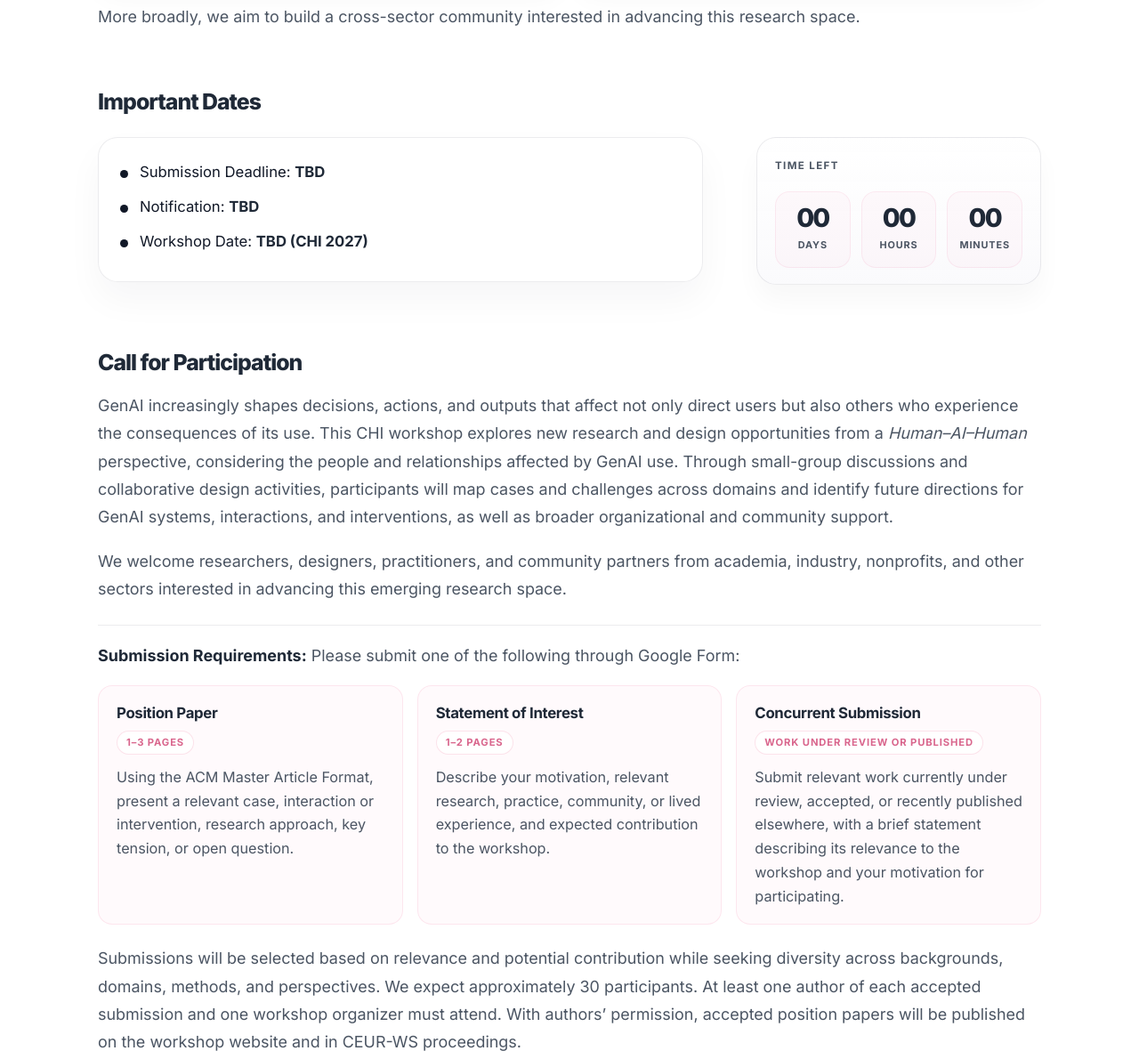
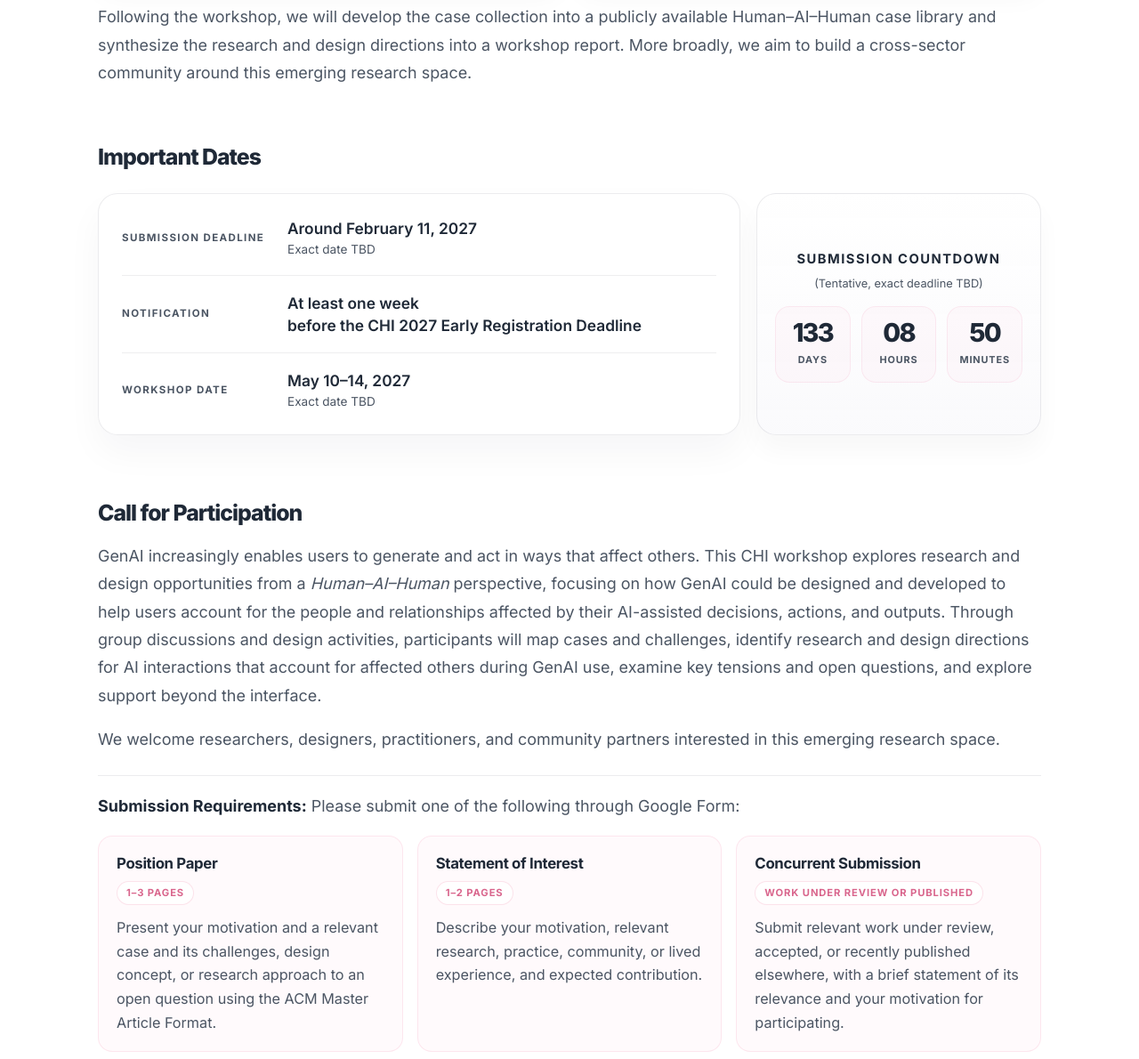
Before and after one commit to chi27-human-ai-human/chi27-human-ai-human.github.io, a plain HTML site: page index.html in a window 1280 px wide. Shown: the part 1233-2423 px from the top of the page at 89% size. Drawn offline with Linux system fonts and the light colour scheme.

Commit message:
Update CFP, About, and activities text; redesign Important Dates with live submission countdown
Co-Authored-By: Claude Opus 5.5 <noreply@anthropic.com>

```diff
--- a/index.html
+++ b/index.html
@@ -88,7 +88,7 @@
               </p>
             </blockquote>
             <p>
-              Addressing this question opens a broader research and design space spanning AI interactions and
+              Addressing this question opens a broader research and design space spanning GenAI interactions and
               interventions, affected others’ participation, and support beyond the interface.
             </p>
           </div>
@@ -112,14 +112,12 @@
                 <span class="outcome-number">02</span>
                 <h4>Future Research &amp; Design Directions</h4>
                 <p>
-                  Directions for GenAI systems, interactions, and interventions that help users account for affected
-                  others and enable affected others to shape or contest GenAI use, as well as broader organizational and
-                  community support when these challenges cannot reasonably be addressed by direct users alone.
+                  Directions for GenAI systems, interactions, and interventions that help users account for affected others and enable affected others to shape or contest GenAI use, as well as broader support when these challenges cannot reasonably be addressed through the interface or by direct users alone.
                 </p>
               </article>
             </div>
             <p>
-              More broadly, we aim to build a cross-sector community interested in advancing this research space.
+              Following the workshop, we will develop the case collection into a publicly available Human–AI–Human case library and synthesize the research and design directions into a workshop report. More broadly, we aim to build a cross-sector community around this emerging research space.
             </p>
           </div>
         </section>
@@ -129,14 +127,33 @@
           <div class="dates-layout">
             <div class="info-card-panel">
               <ul class="date-list">
-                <li><span class="dot"></span> Submission Deadline: <strong>TBD</strong></li>
-                <li><span class="dot"></span> Notification: <strong>TBD</strong></li>
-                <li><span class="dot"></span> Workshop Date: <strong>TBD (CHI 2027)</strong></li>
+                <li>
+                  <span class="date-label">Submission Deadline</span>
+                  <span class="date-value">
+                    Around February 11, 2027
+                    <span class="date-note">Exact date TBD</span>
+                  </span>
+                </li>
+                <li>
+                  <span class="date-label">Notification</span>
+                  <span class="date-value">
+                    At least one week<br class="date-break" />
+                    before the CHI 2027 Early Registration Deadline
+                  </span>
+                </li>
+                <li>
+                  <span class="date-label">Workshop Date</span>
+                  <span class="date-value">
+                    May 10–14, 2027
+                    <span class="date-note">Exact date TBD</span>
+                  </span>
+                </li>
               </ul>
             </div>
 
             <aside class="countdown-panel" aria-live="polite">
-              <div class="countdown-label">Time left</div>
+              <div class="countdown-label">Submission Countdown</div>
+              <p class="countdown-note">(Tentative, exact deadline TBD)</p>
               <div class="countdown-grid">
                 <div class="time-box">
                   <span id="countdown-days">00</span>
@@ -160,16 +177,16 @@
 
           <div class="cfp-block">
             <p>
-              GenAI increasingly shapes decisions, actions, and outputs that affect not only direct users but also others
-              who experience the consequences of its use. This CHI workshop explores new research and design opportunities
-              from a <em>Human–AI–Human</em> perspective, considering the people and relationships affected by GenAI use.
-              Through small-group discussions and collaborative design activities, participants will map cases and
-              challenges across domains and identify future directions for GenAI systems, interactions, and interventions,
-              as well as broader organizational and community support.
+              GenAI increasingly enables users to generate and act in ways that affect others. This CHI workshop explores
+              research and design opportunities from a <em>Human–AI–Human</em> perspective, focusing on how GenAI could be
+              designed and developed to help users account for the people and relationships affected by their AI-assisted
+              decisions, actions, and outputs. Through group discussions and design activities, participants will map
+              cases and challenges, identify research and design directions for AI interactions that account for affected
+              others during GenAI use, examine key tensions and open questions, and explore support beyond the interface.
             </p>
             <p class="cfp-intro">
-              We welcome researchers, designers, practitioners, and community partners from academia, industry,
-              nonprofits, and other sectors interested in advancing this emerging research space.
+              We welcome researchers, designers, practitioners, and community partners interested in this emerging
+              research space.
             </p>
           </div>
 
@@ -182,8 +199,8 @@
                 <h4>Position Paper</h4>
                 <span class="submission-length">1–3 pages</span>
                 <p>
-                  Using the ACM Master Article Format, present a relevant case, interaction or intervention, research
-                  approach, key tension, or open question.
+                  Present your motivation and a relevant case and its challenges, design concept, or research approach to an
+                  open question using the ACM Master Article Format.
                 </p>
               </article>
               <article class="submission-card">
@@ -191,23 +208,20 @@
                 <span class="submission-length">1–2 pages</span>
                 <p>
                   Describe your motivation, relevant research, practice, community, or lived experience, and expected
-                  contribution to the workshop.
+                  contribution.
                 </p>
               </article>
               <article class="submission-card">
                 <h4>Concurrent Submission</h4>
                 <span class="submission-length">Work under review or published</span>
                 <p>
-                  Submit relevant work currently under review, accepted, or recently published elsewhere, with a brief
-                  statement describing its relevance to the workshop and your motivation for participating.
+                  Submit relevant work under review, accepted, or recently published elsewhere, with a brief statement of its
+                  relevance and your motivation for participating.
                 </p>
               </article>
             </div>
             <p class="final-copy">
-              Submissions will be selected based on relevance and potential contribution while seeking diversity across
-              backgrounds, domains, methods, and perspectives. We expect approximately 30 participants. At least one
-              author of each accepted submission and one workshop organizer must attend. With authors’ permission,
-              accepted position papers will be published on the workshop website and in CEUR-WS proceedings.
+              Submissions will be selected based on relevance and potential contribution while seeking diversity in backgrounds, domains, methods, and perspectives. We expect approximately 30 participants. At least one author of each accepted submission must attend the workshop. At least two workshop organizers will be present to facilitate the workshop. The workshop will also be open to CHI attendees, subject to capacity. With authors' permission, accepted position papers will be published on the workshop website and archived through CEUR-WS or arXiv.
             </p>
             <div class="form-button-row">
               <a class="form-button" href="https://forms.gle/64aDKgznTtzQQNy68" target="_blank" rel="noreferrer">
@@ -229,7 +243,7 @@
                 <span class="timeline-line"></span>
               </div>
               <div class="timeline-content">
-                <h4>Session 1 <span class="time-sep">|</span> 75 min</h4>
+                <h4>Session 1 <span class="time-sep">|</span> 80 min</h4>
               </div>
             </div>
 
@@ -253,12 +267,13 @@
                 <span class="timeline-dot"></span>
               </div>
               <div class="timeline-content">
-                <h3>Activity 1: Mapping the Problem Space <span class="time-sep">|</span> 45 min</h3>
+                <h3>Activity 1: Mapping the Problem Space <span class="time-sep">|</span> 50 min</h3>
                 <p>
-                  In small groups, participants will map cases where GenAI use affects others, identifying direct users,
-                  affected others, their relationships, and key impacts and challenges. Groups will also surface empirical
-                  questions and compare cases to identify recurring and context-specific challenges. The activity will
-                  conclude with a brief lightning share of key insights.
+                  In small groups, participants will examine cases where GenAI use affects others, mapping the direct user,
+                  affected others, their relationships, and the AI-assisted decisions, actions, or outputs involved. Groups
+                  will identify key impacts and challenges, surface empirical questions and methods, and compare cases to
+                  identify recurring and context-specific challenges. The activity will conclude with a brief lightning
+                  share.
                 </p>
               </div>
             </div>
@@ -291,12 +306,14 @@
                 <span class="timeline-dot"></span>
               </div>
               <div class="timeline-content">
-                <h3>Activity 2: Exploring Interaction &amp; Research Opportunities <span class="time-sep">|</span> 40 min</h3>
+                <h3>Activity 2: Exploring Interaction Concepts and Their Implications <span class="time-sep">|</span> 40 min</h3>
                 <p>
-                  Building on their case maps, groups will explore AI interactions and interventions that help direct users
-                  account for affected others, enable affected others to shape or contest GenAI use, or mediate among
-                  multiple parties. Groups will sketch concepts, consider how they could be evaluated, and identify key
-                  tensions and open questions, followed by a brief lightning share.
+                  Building on the cases and questions identified in Activity 1, each group will select a prompt and explore
+                  AI interactions and interventions that help direct users account for affected others, enable affected
+                  others to shape or contest GenAI use, or mediate among multiple parties. Groups will sketch an interaction
+                  concept, consider the tensions and tradeoffs it may raise for direct users, affected others, and their
+                  relationships, and discuss how its effects could be studied and evaluated. The activity will conclude with
+                  a brief lightning share.
                 </p>
               </div>
             </div>
@@ -309,10 +326,10 @@
               <div class="timeline-content">
                 <h3>Activity 3: Looking Beyond the Interface <span class="time-sep">|</span> 40 min</h3>
                 <p>
-                  Groups will explore what is needed when these challenges cannot reasonably be addressed through
-                  interaction design or by direct users alone. They will consider organizational and community support, as
-                  well as how affected others’ perspectives could inform AI system and model development and evaluation. The
-                  activity will conclude with a brief lightning share of key directions.
+                  Groups will examine where interaction-level approaches may be insufficient for accounting for affected
+                  others and their relationships, and explore broader forms of support beyond individual users and
+                  interaction design. These may include organizational and community support, as well as AI system and model
+                  development. The activity will conclude with a brief lightning share of key directions.
                 </p>
               </div>
             </div>
@@ -324,8 +341,8 @@
               <div class="timeline-content">
                 <h3>Closing <span class="time-sep">|</span> 10 min</h3>
                 <p>
-                  We will synthesize insights across the activities, discuss next steps for sharing workshop outcomes, and
-                  identify opportunities for continued collaboration.
+                  We will revisit insights across the three activities, discuss next steps for documenting and sharing
+                  workshop outcomes, and identify opportunities for continued collaboration.
                 </p>
               </div>
             </div>
@@ -456,13 +473,20 @@
         minutes: document.getElementById('countdown-minutes')
       };
 
+      // Submission deadline: February 11, 2027, 23:59:59 AoE (UTC-12) = February 12, 2027, 11:59:59 UTC
+      const deadline = Date.UTC(2027, 1, 12, 11, 59, 59);
+      const pad = (n) => String(n).padStart(2, '0');
+
       function updateCountdown() {
-        countdownEls.days.textContent = '00';
-        countdownEls.hours.textContent = '00';
-        countdownEls.minutes.textContent = '00';
+        const remaining = Math.max(0, deadline - Date.now());
+        const totalMinutes = Math.floor(remaining / 60000);
+        countdownEls.days.textContent = pad(Math.floor(totalMinutes / 1440));
+        countdownEls.hours.textContent = pad(Math.floor((totalMinutes % 1440) / 60));
+        countdownEls.minutes.textContent = pad(totalMinutes % 60);
       }
 
       updateCountdown();
+      setInterval(updateCountdown, 30000);
     </script>
   </body>
 </html>
--- a/styles.css
+++ b/styles.css
@@ -391,9 +391,9 @@ img { max-width: 100%; display: block; }
 
 .dates-layout {
   display: grid;
-  grid-template-columns: minmax(0, 1.5fr) minmax(220px, 320px);
-  gap: 24px;
-  align-items: start;
+  grid-template-columns: minmax(0, 1fr) minmax(260px, 320px);
+  gap: 18px;
+  align-items: stretch;
 }
 
 .part-title {
@@ -409,9 +409,8 @@ img { max-width: 100%; display: block; }
 }
 
 .info-card-panel {
-  max-width: 680px;
   margin-top: 8px;
-  padding: 26px 24px 18px;
+  padding: 8px 26px;
   border: 1px solid rgba(17, 24, 39, 0.08);
   border-radius: 22px;
   background: rgba(255,255,255,0.9);
@@ -419,8 +418,11 @@ img { max-width: 100%; display: block; }
 }
 
 .countdown-panel {
+  display: flex;
+  flex-direction: column;
+  justify-content: center;
   margin-top: 8px;
-  padding: 22px 20px 18px;
+  padding: 22px 20px 20px;
   border: 1px solid rgba(17, 24, 39, 0.08);
   border-radius: 22px;
   background: linear-gradient(180deg, rgba(255,255,255,0.98), rgba(250,250,252,0.96));
@@ -429,11 +431,20 @@ img { max-width: 100%; display: block; }
 
 .countdown-label {
   margin-bottom: 18px;
+  color: var(--soft);
+  font-size: 0.92rem;
+  font-weight: 700;
+  letter-spacing: 0.1em;
+  text-transform: uppercase;
+  text-align: center;
+}
+
+.countdown-panel .countdown-note {
+  margin: -12px 0 16px;
   color: var(--muted);
-  font-size: 0.72rem;
-  font-weight: 700;
-  letter-spacing: 0.12em;
-  text-transform: uppercase;
+  font-size: 0.8rem;
+  line-height: 1.4;
+  text-align: center;
 }
 
 .countdown-grid {
@@ -479,17 +490,39 @@ img { max-width: 100%; display: block; }
 }
 
 .date-list li {
-  position: relative;
-  margin: 0 0 14px;
-  padding-left: 22px;
-  font-size: clamp(calc(0.98rem + 1px), calc(1vw + 1px), calc(1.25rem + 1px));
-  line-height: 1.5;
-  color: var(--text);
+  display: grid;
+  grid-template-columns: 170px minmax(0, 1fr);
+  gap: 16px;
+  align-items: center;
+  padding: 18px 0;
+  border-bottom: 1px solid rgba(17, 24, 39, 0.07);
 }
 
-.date-list strong {
+.date-list li:last-child {
+  border-bottom: none;
+}
+
+.date-label {
+  color: var(--muted);
+  font-size: 0.72rem;
   font-weight: 700;
+  letter-spacing: 0.12em;
+  text-transform: uppercase;
+}
+
+.date-value {
+  font-size: calc(1.02rem + 1px);
+  line-height: 1.45;
+  font-weight: 600;
   color: var(--soft);
+}
+
+.date-note {
+  display: block;
+  margin-top: 2px;
+  color: var(--muted);
+  font-size: 0.85rem;
+  font-weight: 400;
 }
 
 .dot {
@@ -1012,9 +1045,20 @@ img { max-width: 100%; display: block; }
   font-size: 0.9rem;
 }
 
+/* "At least one week" / "before the CHI…" split only where the second line fits */
+@media (max-width: 1080px) {
+  .date-break { display: none; }
+}
+
 @media (max-width: 760px) {
   .dates-layout { grid-template-columns: 1fr; }
-  .info-card-panel { max-width: none; }
+}
+
+@media (max-width: 560px) {
+  .date-list li {
+    grid-template-columns: 1fr;
+    gap: 4px;
+  }
 }
 
 @media (max-width: 980px) {
```
